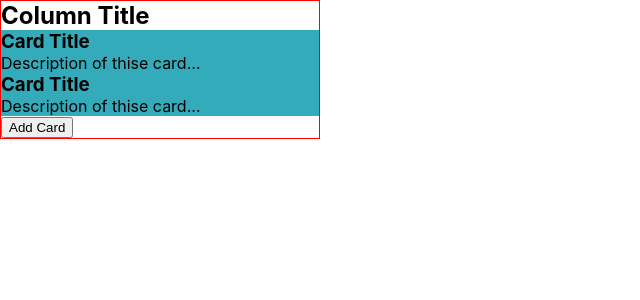
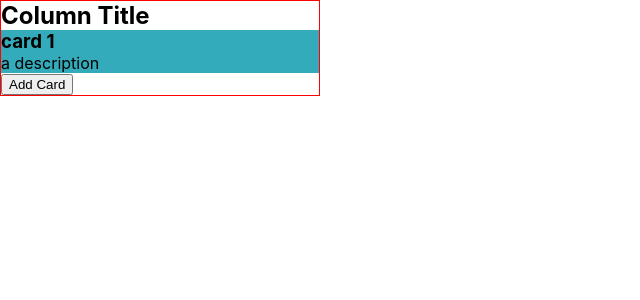
Before and after one commit to KiraTeresa/trello-clone, a React (Create React App) app: page / in a window 1280 px wide. Both pictures are taken after a click on the button "Add Card". Shown: the top 300 px of the page, without its empty margins (0-640 px from the left). Built offline with nearby package versions, Linux system fonts and the light colour scheme.

Commit message:
Feat: pass card info as props to Card component

```diff
--- a/src/components/Card/Card.jsx
+++ b/src/components/Card/Card.jsx
@@ -1,10 +1,12 @@
 import './card.scss'
 
-export default function Card() {
+export default function Card({ props }) {
+    const { title, description } = props
+
     return (
         <div className="card">
-            <h3>Card Title</h3>
-            <p>Description of thise card...</p>
+            <h3>{title}</h3>
+            <p>{description}</p>
         </div>
     )
 }
--- a/src/components/Collumn/Collumn.jsx
+++ b/src/components/Collumn/Collumn.jsx
@@ -19,9 +19,8 @@ export default function Collumn() {
     return (
         <div className="collumn">
             <h2>Column Title</h2>
-            <Card />
             {cards.map((card, index) => {
-                return <Card key={index} />
+                return <Card key={index} props={card} />
             })}
             <button onClick={addCard}>Add Card</button>
         </div>
```
